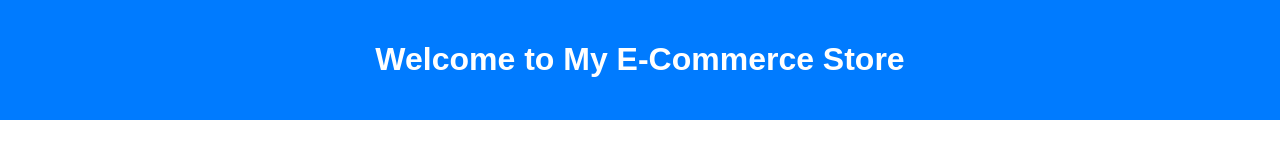
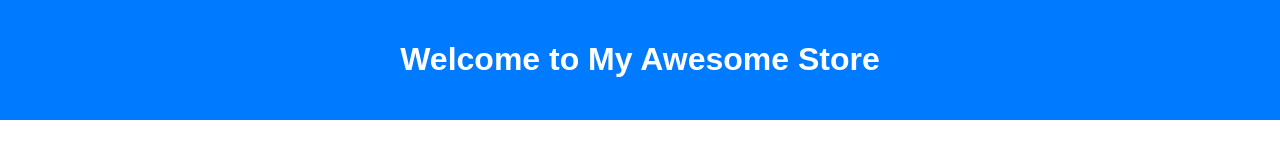
Before and after one commit to nasrinakhatun23/ecommerce-homepage, a plain HTML site: page index.html in a window 1280 px wide. Drawn offline with Linux system fonts and the light colour scheme.

Commit message:
Updated homepage heading

```diff
--- a/index.html
+++ b/index.html
@@ -8,7 +8,7 @@
 </head>
 <body>
     <header>
-        <h1>Welcome to My E-Commerce Store</h1>
+        <h1>Welcome to My Awesome Store</h1>
     </header>
 </body>
 </html>
```
